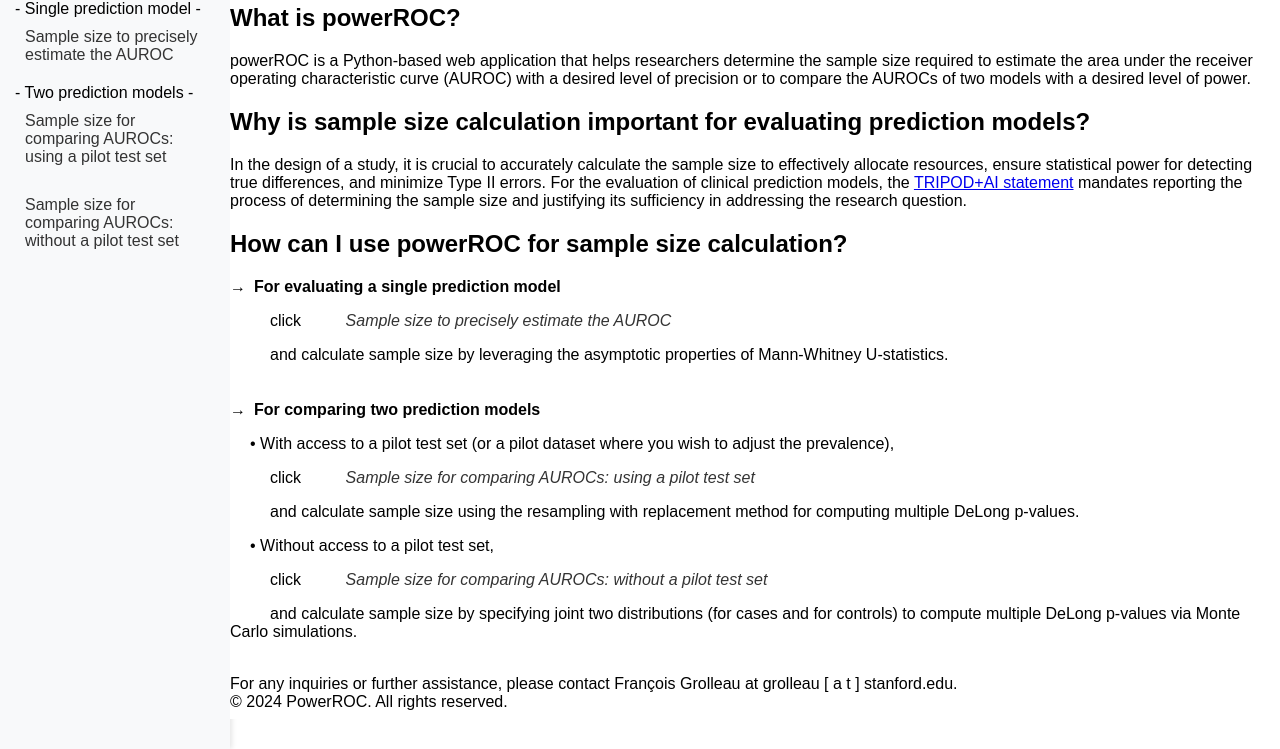
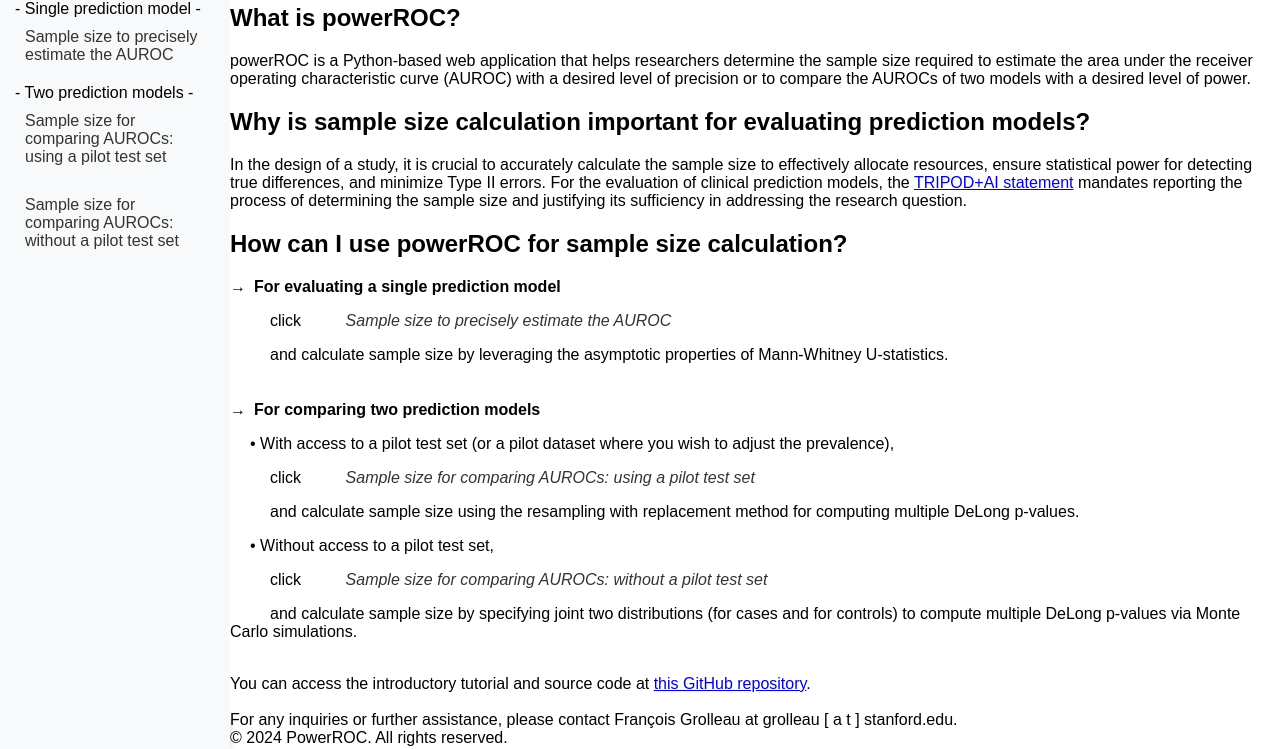
Before and after one commit to fcgrolleau/powerROC, a plain HTML site: page index.html in a window 1280 px wide. Shown: the part 81-830 px from the top of the page. Drawn offline with Linux system fonts and the light colour scheme.

Commit message:
update home page link to github repo

```diff
--- a/index.html
+++ b/index.html
@@ -113,6 +113,8 @@
             </li>
         </ul>
         <br>
+        You can access the introductory tutorial and source code at <a href="https://github.com/fcgrolleau/powerROC" target="_blank">this GitHub repository</a>.
+        <br><br>
         For any inquiries or further assistance, please contact François Grolleau at grolleau [ a t ] stanford.edu.<br>
         © 2024 PowerROC. All rights reserved.
     </div>
```
